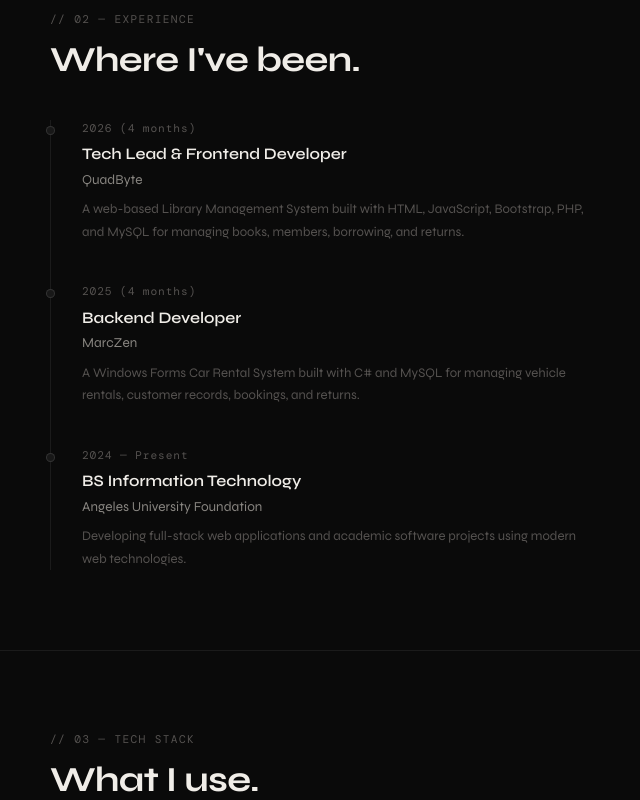
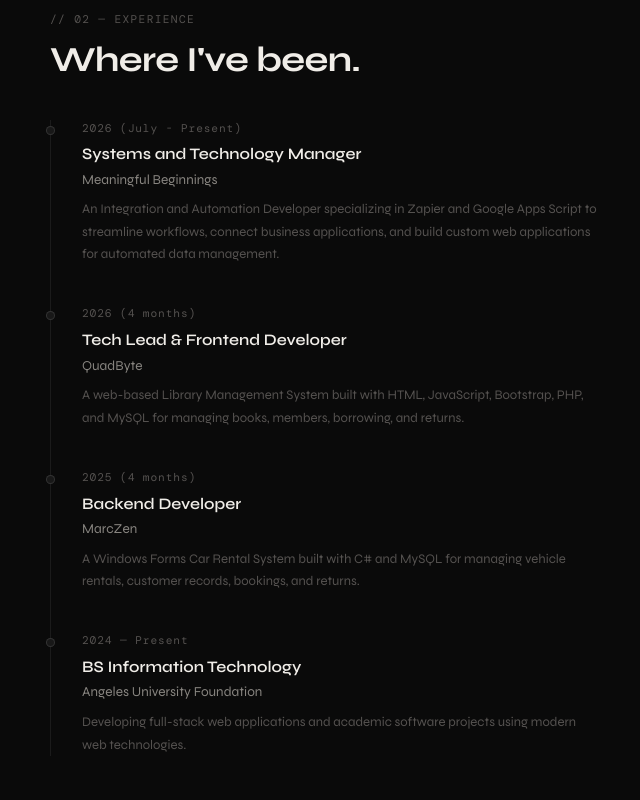
Before and after one commit to raleightracer/raleigh-tracer-portfolio, a Next.js app: page / in a window 1280 px wide. Shown: the part 1500-2300 px from the top of the page, without its empty margins (232-872 px from the left). Built offline with nearby package versions, Linux system fonts and the light colour scheme; a web font is replaced by a local one.

Commit message:
updated the Experience section

```diff
--- a/components/Experience.tsx
+++ b/components/Experience.tsx
@@ -1,4 +1,10 @@
 const timeline = [
+  {
+    year: "2026 (July - Present)",
+    role: "Systems and Technology Manager",
+    company: "Meaningful Beginnings",
+    desc: "An Integration and Automation Developer specializing in Zapier and Google Apps Script to streamline workflows, connect business applications, and build custom web applications for automated data management.",
+  },
   {
     year: "2026 (4 months)",
     role: "Tech Lead & Frontend Developer",
```
